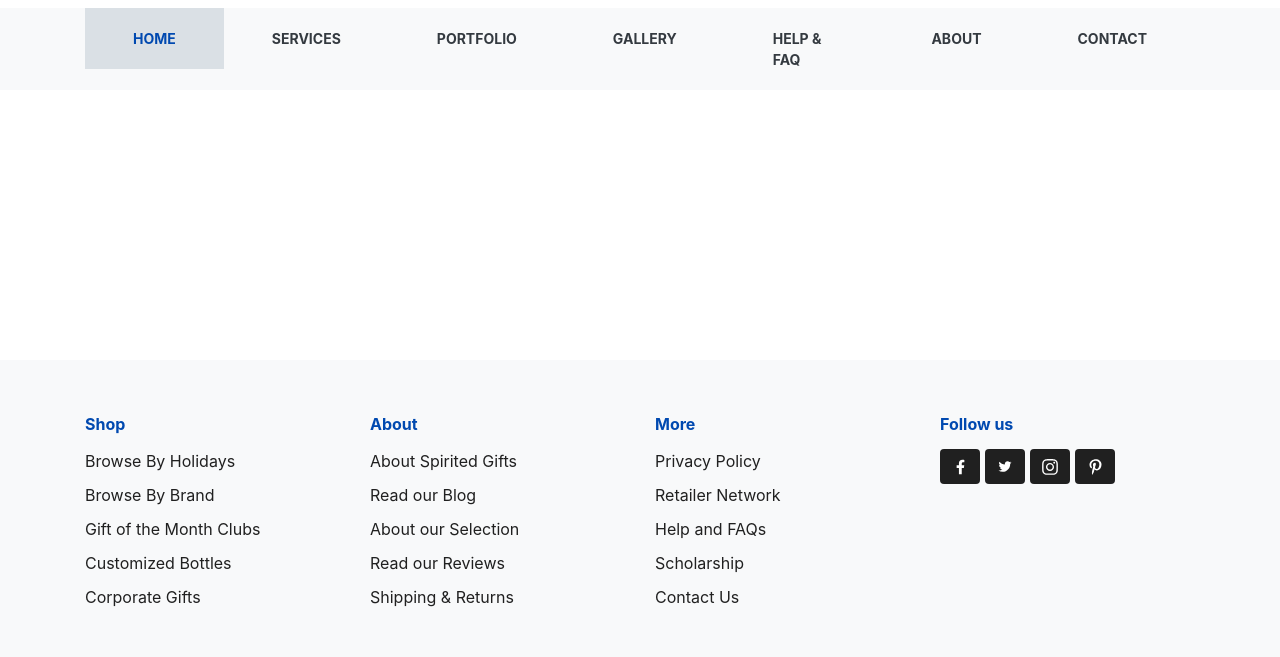
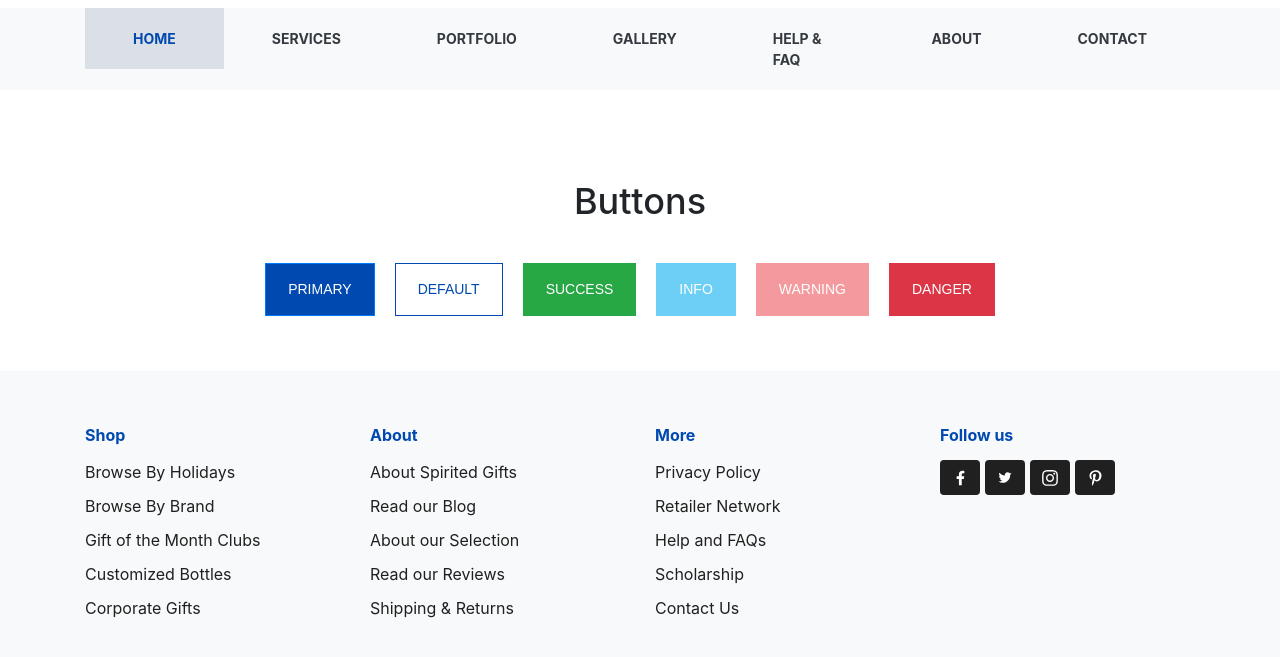
Before and after one commit to DmitryPonomarenko34/AbsoluteWeb-dev, a website: page app/index.html in a window 1280 px wide. Shown: the part 115-772 px from the top of the page. Drawn offline with nearby package versions, Linux system fonts and the light colour scheme; files that its build step writes are made by us from their sources.

Commit message:
added buttons

```diff
--- a/app/index.html
+++ b/app/index.html
@@ -69,6 +69,21 @@
   </nav>
 </header>
     <main class="main">
+      <div class="items">
+        <div class="container">
+          <h2 class="title text-center">
+            Buttons
+          </h2>
+          <div class="items__inner d-flex justify-content-md-center flex-wrap">
+            <button type="button" class="items__btn btn btn-primary">Primary</button>
+            <button type="button" class="items__btn btn btn-default">Default</button>
+            <button type="button" class="items__btn btn btn-success">Success</button>
+            <button type="button" class="items__btn btn btn-info">Info</button>
+            <button type="button" class="items__btn btn btn-warning">Warning</button>
+            <button type="button" class="items__btn btn btn-danger">Danger</button>
+          </div>
+        </div>
+      </div>
     </main>
     <footer class="footer bg-light">
   <div class="container">
--- a/app/scss/_global.scss
+++ b/app/scss/_global.scss
@@ -21,6 +21,10 @@ body {
   min-height: 100%;
 }
 
-// .body-lock{
-//   overflow: hidden;
-// }
+.title{
+ margin-bottom: 40px;
+ font-size: 36px;
+}
+.body-lock{
+  overflow: hidden;
+}
--- a/app/scss/style.scss
+++ b/app/scss/style.scss
@@ -211,7 +211,40 @@
   }
 }
 
+.items{
+  padding: 90px 0 45px;
+  &__inner{
 
+  }
+  &__btn{
+    text-transform: uppercase;
+    color: #fff;
+    margin-right: 20px;
+    font-size: 14px;
+    font-family: 'Montserrat', sans-serif;
+    font-weight: 400;
+    padding: 15px 22px;
+    border-radius: 0;
+    display: inline-block;
+    margin-bottom: 10px;
+  }
+  .btn-primary{
+    background-color: #0049b0;
+  }
+  .btn-default{
+    background-color: transparent;
+    border: 1px solid #0049b0;
+    color: #0049b0;
+  }
+  .btn-info{
+    background-color: #6dcff6;
+    border-color: #6dcff6;
+  }
+  .btn-warning{
+    background-color: #f49a9e;
+    border-color: #f49a9e;
+  }
+}
 
 @include min-laptop-l{
   .header{
@@ -253,7 +286,7 @@
     }
   }
   .navbar-nav{
-    padding: 0 16px;
+    padding: 0 16px 20px;
   }
   .container, .container-sm, .container-md, .container-lg {
     max-width: 780px;
@@ -263,6 +296,14 @@
 @include tablet {
   .container, .container-sm, .container-md, .container-lg {
     max-width: 540px;
+  }
+  .items{
+    padding: 20px 0;
+  }
+  .items{
+    &__btn{
+
+    }
   }
 }
 
```
Also changed, not shown: app/html/index.html (+15 -0 lines).
